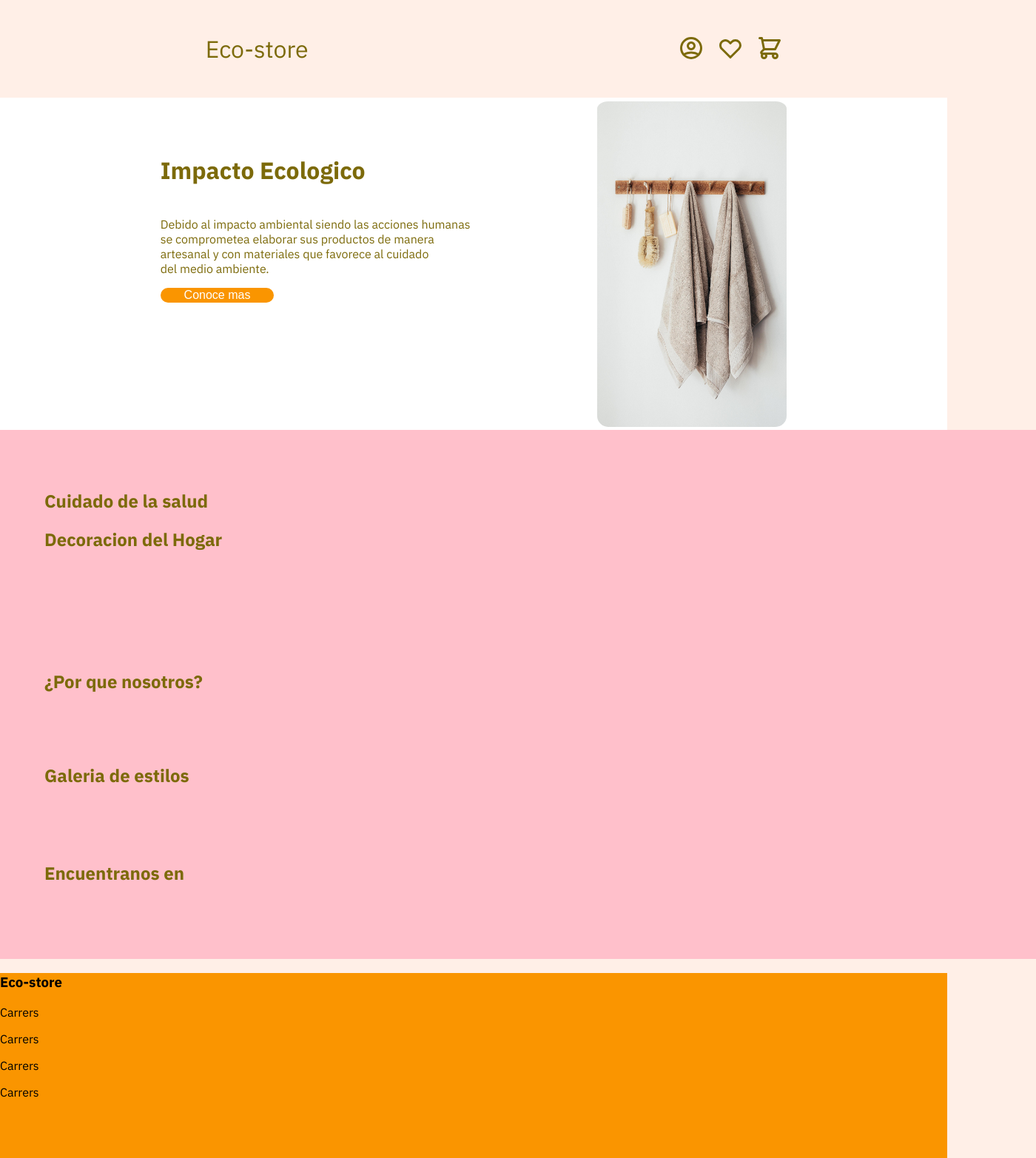
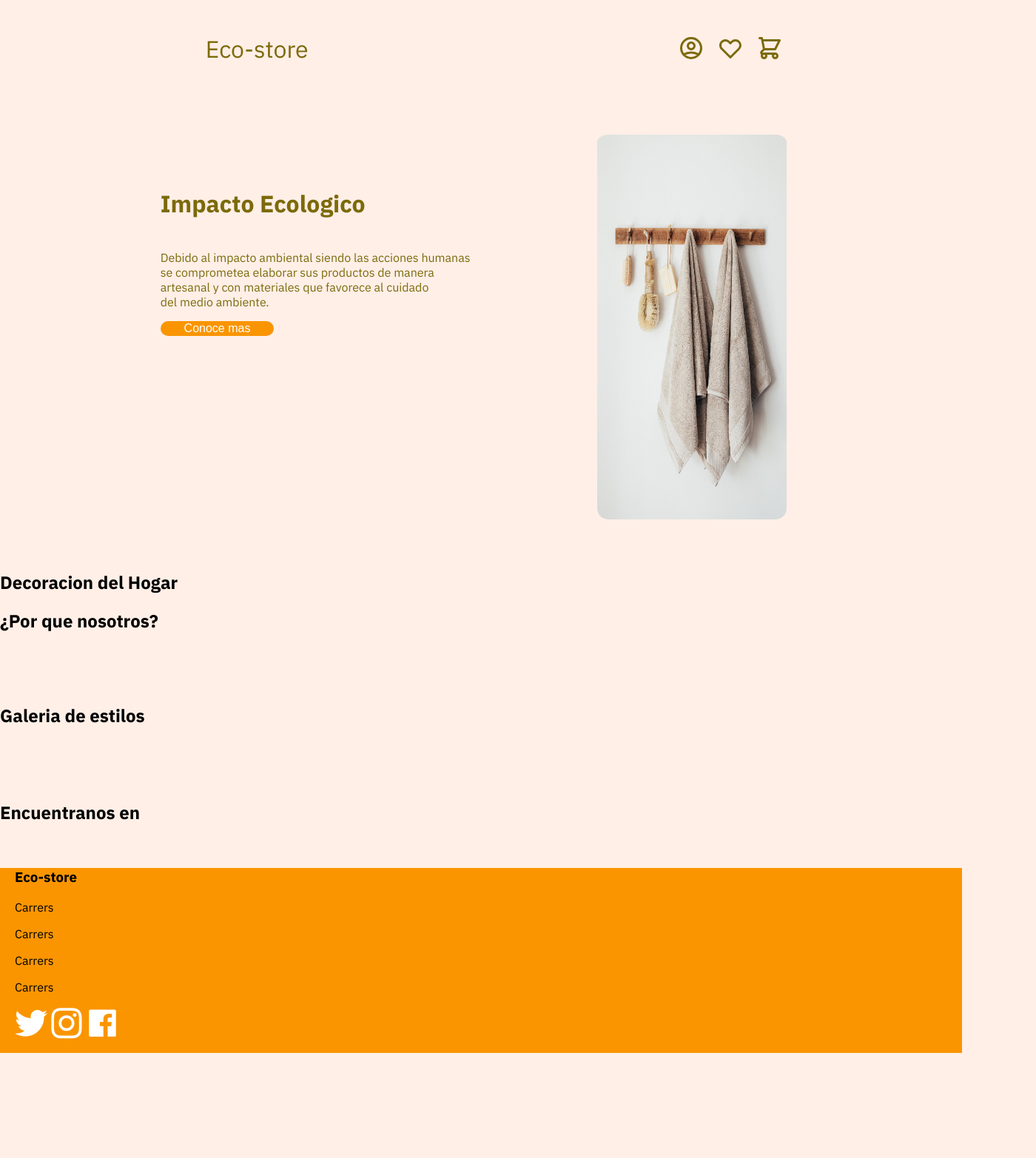
Before and after one commit to felort15/sassProject, a plain HTML site: page index.html in a window 1280 px wide. Shown: the whole page at 74% size, 1400 px wide, since content can reach past the window. After the commit the page ends 1423 px from the top, so only its background shows below. Drawn offline with Linux system fonts and the light colour scheme.

Commit message:
clase 11

```diff
--- a/index.html
+++ b/index.html
@@ -48,19 +48,17 @@
                 artesanal y con materiales que favorece al cuidado <br>
                 del medio ambiente.</p>
                 <button>Conoce mas</button>
-            </div>
+                </div>
             <div class="image-section">
                 <img src="./assets/img/main-2.jpg" alt="Foto toalla">
             </div>
         </article>
-        <section class="product-section">
-            <div class="=health-care">
-                <h2>Cuidado de la salud</h2>
-            </div>
-            <div class="furniture">
-                <h2>Decoracion del Hogar</h2>
-            </div>
-        </section>
+        <section>
+                <div class="furniture">
+                    <h2>Decoracion del Hogar</h2>
+                </div>
+         </section>
+    </section>
         <section class="info-section">
             <div class="about-us">
                 <h2>¿Por que nosotros? </h2>
@@ -100,9 +98,9 @@
         <p>Carrers</p>
         <p>Carrers</p>
         <div class="social-media">
-            <img src="" alt="">
-            <img src="" alt="">
-            <img src="" alt="">
+            <img src="./assets/img/twitter-logo.png" alt="twitter-logo">
+            <img src="./assets/img/instagram-logo.png" alt="instagram-logo">
+            <img src="./assets/img/facebook-logo.png" alt="facebook-logo">
         </div>
     </footer>
 </body>
--- a/scss/main.scss
+++ b/scss/main.scss
@@ -5,9 +5,6 @@ $quaternary-color:#fa9500;
 $primary-text-color: #7C6A0A;
 $font-stack: 'IBM Plex Sans', sans-serif;
 $paragraph-size:1em;
-
-
-
 
 body {
     box-sizing: border-box;
@@ -46,9 +43,10 @@ article{
     width: auto;
     background-color: $primary-color;
     color: $primary-text-color;
-    background-color:white;
     padding-left: 45px;
     padding-right: 45px;
+    padding-top: 45px;
+    padding-bottom: 45px;
     display: flex;
     justify-content: space-evenly;
     .impact-section {
@@ -72,7 +70,7 @@ article{
     }
         img {
             width: 20vw;
-            height: 55vh;
+            height: 65vh;
             border-radius: 15px;
             padding-top: 5px;
             justify-content: center;
@@ -82,37 +80,29 @@ article{
  section{
     width: 100%;
     height: auto;
-    background-color: pink;
-    padding: 60px;
-    h2 {
-        color:$primary-text-color;
-        font-size: 1.5em;
-    }
-    .healtcare {
-        h2{
-            font-weight: 300;
-            padding-bottom: 60px;
-        }
-        .product-card {
-            width: 15vw;
-            height: 20px;
-            background-color: $secondary-color;
-            color:$primary-text-color;
-            padding: 20px;
-            border-radius: px;
-            .product-image{
-                width: 20px;
-
-            }
-
-        }
-    }
+    background-color:pink;
  }
 
 
  footer {
      $backgruond: #fa9500;
+     color: $primary-text-color;
      background-color: $backgruond;
      width: 100%;
      height: 250px;
+     padding-left: 20px ;
+
 }
+
+
+
+
+
+
+
+
+
+
+
+
+}
```
Also changed, not shown: css/main.css, 1 other file. Lines whose indentation alone changed are shown as unchanged.
